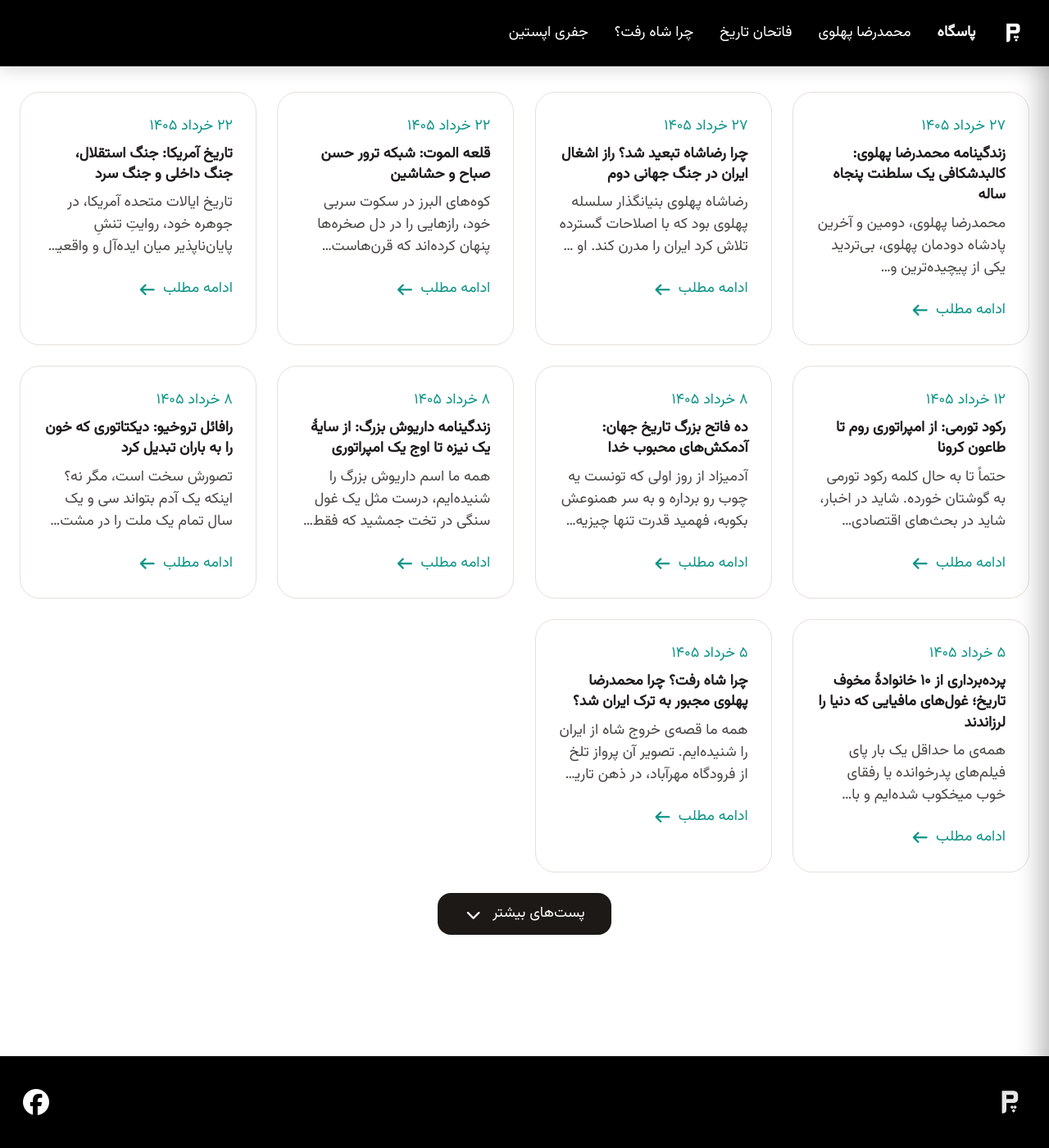
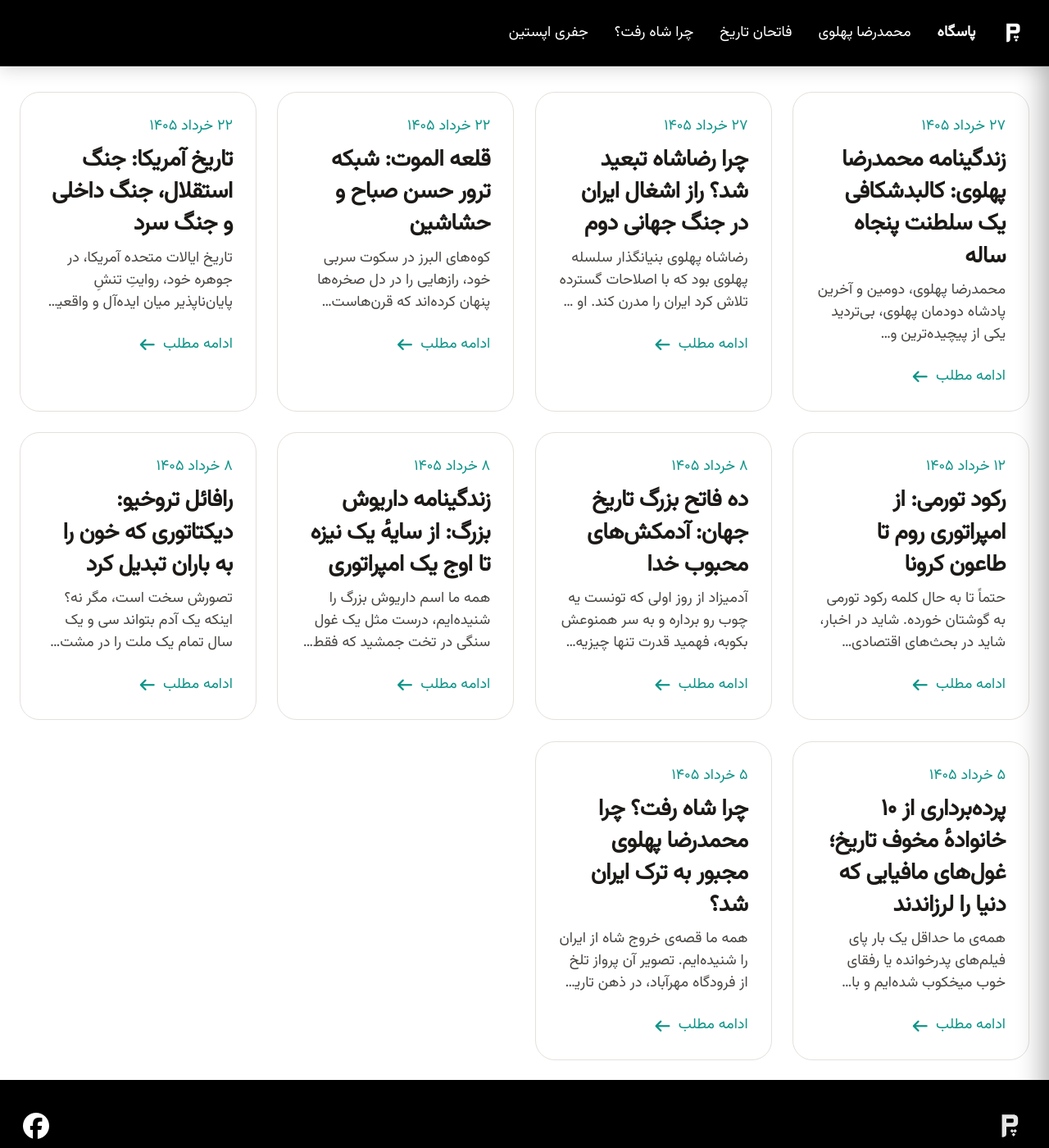
Before and after one commit to darkblog/darkblog.github.io, a Jekyll site: the page built from index.html, in a window 1280 px wide and 1400 px high. Shown: the whole window at 82% size. Built offline with Jekyll 4.4.1, drawn with Linux system fonts in a browser that asks for light colours; nearby versions of some CDN libraries.

Commit message:
Update default.html

```diff
--- a/_layouts/default.html
+++ b/_layouts/default.html
@@ -420,10 +420,12 @@
     }
 
     .article-body h2 {
-      font-weight: 700;
+      font-weight: 800;
       line-height: 1.4;
       margin: 0 0 0.5rem 0;
-      font-size: inherit;
+      font-size: 1.75rem;
+      letter-spacing: -0.02em;
+      color: #1c1917;
     }
 
     .article-body p {
@@ -455,9 +457,7 @@
     }
 
     .load-more-wrapper {
-      text-align: center;
-      margin-top: var(--gap);
-      font-size: inherit;
+      display: none;
     }
 
     .btn-primary {
@@ -776,12 +776,6 @@
         </ul>
 
         {% if site.posts.size > posts_per_page %}
-        <footer class="load-more-wrapper" id="loadMoreWrapper">
-          <button class="btn-primary" id="loadMoreBtn">
-            پست‌های بیشتر
-            <i class="fa-solid fa-chevron-down" aria-hidden="true"></i>
-          </button>
-        </footer>
         {% endif %}
       </section>
       {% endif %}
```
Also changed, not shown: other parts of _layouts/default.html (+0 -10 lines).
